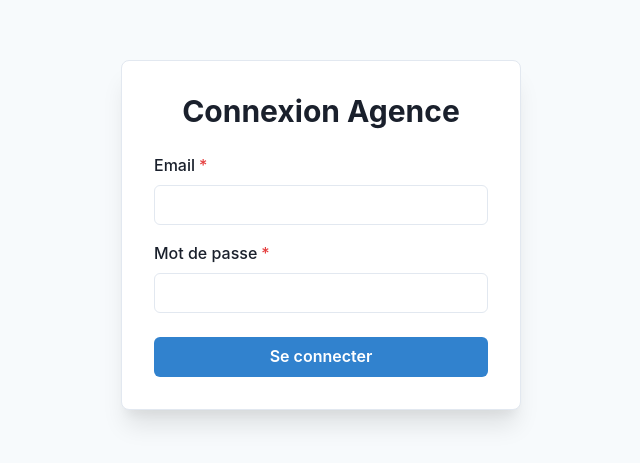
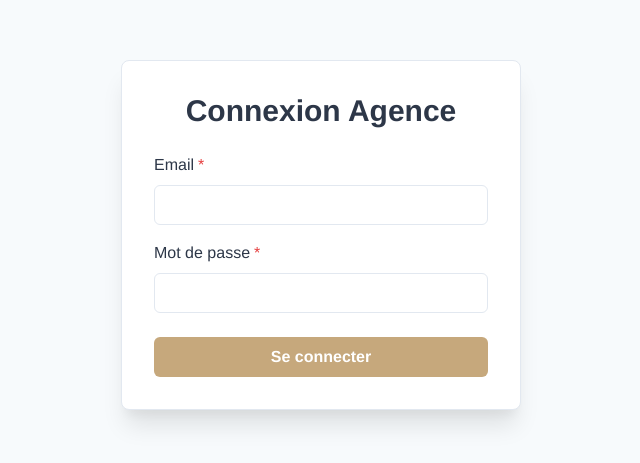
Before and after one commit to Berkani-49/saas-immo-final, a React (Vite) app in the folder saas-immo-frontend/: page / in a window 1280 px wide. Shown: the part 165-628 px from the top of the page, without its empty margins (319-959 px from the left). Built offline with nearby package versions, Linux system fonts and the light colour scheme; what @react-pdf/renderer would draw is missing.

Commit message:
Design: Thème Prestige (Bleu Nuit & Or)

```diff
--- a/saas-immo-frontend/src/Sidebar.jsx
+++ b/saas-immo-frontend/src/Sidebar.jsx
@@ -36,7 +36,7 @@ export default function Sidebar({ onLogout, onClose }) {
   );
 
   return (
-    <Box bg="gray.900" color="white" h="100vh" w="100%" pos="relative" display="flex" flexDirection="column" borderRight="1px" borderRightColor="gray.700" overflowY="auto" pb={24}>
+    <Box bg="brand.900" color="white" h="100vh" w="100%" pos="relative" display="flex" flexDirection="column" borderRight="1px" borderRightColor="gray.700" overflowY="auto" pb={24}>
       <Flex h="20" alignItems="center" mx="8" justifyContent="space-between">
         <Heading fontSize="xl" fontWeight="bold" letterSpacing="tight">IMMO<Text as="span" color="blue.400">PRO</Text></Heading>
         {onClose && <CloseButton display={{ base: 'flex', md: 'none' }} onClick={onClose} />}
--- a/saas-immo-frontend/src/theme.js
+++ b/saas-immo-frontend/src/theme.js
@@ -2,12 +2,40 @@
 import { extendTheme } from '@chakra-ui/react';
 
 const theme = extendTheme({
+  colors: {
+    brand: {
+      900: '#0B1120', // Bleu Nuit très foncé (Sidebar)
+      800: '#152036', // Bleu Nuit (Survol)
+      700: '#1E2D4A',
+      600: '#2A3F66',
+      500: '#C6A87C', // OR / BEIGE DORÉ (Couleur principale boutons)
+      400: '#D4B98F', // Or clair (Survol boutons)
+      300: '#E3CQA2',
+      100: '#F7F3E8', // Fond très clair teinté or
+    },
+  },
+  fonts: {
+    heading: `'Helvetica Neue', sans-serif`,
+    body: `'Helvetica Neue', sans-serif`,
+  },
   styles: {
     global: {
       'html, body': {
-        backgroundColor: 'gray.50', // Un gris très doux pour le fond d'écran
-        color: 'gray.800',          // Un gris très foncé pour le texte (lisible)
-        minHeight: '100vh',
+        backgroundColor: '#F7F8FA', // Gris très pâle, presque blanc
+        color: '#2D3748', // Texte gris foncé
+      },
+    },
+  },
+  components: {
+    Button: {
+      variants: {
+        solid: (props) => ({
+          bg: props.colorScheme === 'blue' ? 'brand.500' : undefined, // Remplace le bleu par l'Or par défaut
+          color: 'white',
+          _hover: {
+            bg: props.colorScheme === 'blue' ? 'brand.400' : undefined,
+          },
+        }),
       },
     },
   },
```
